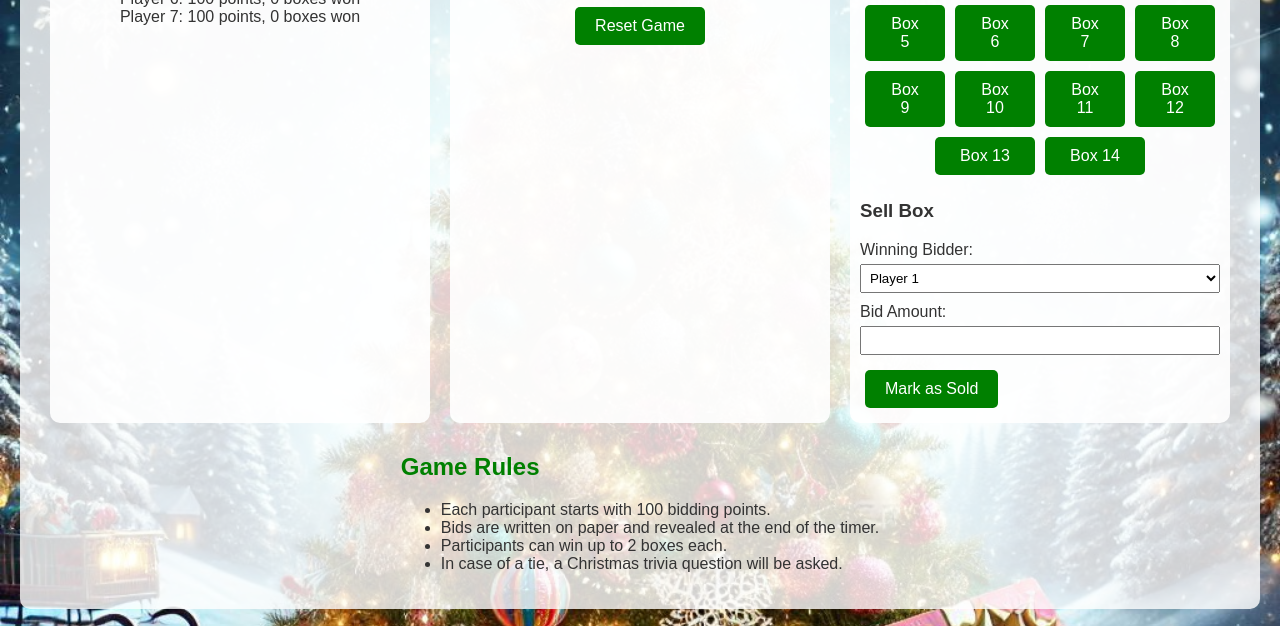
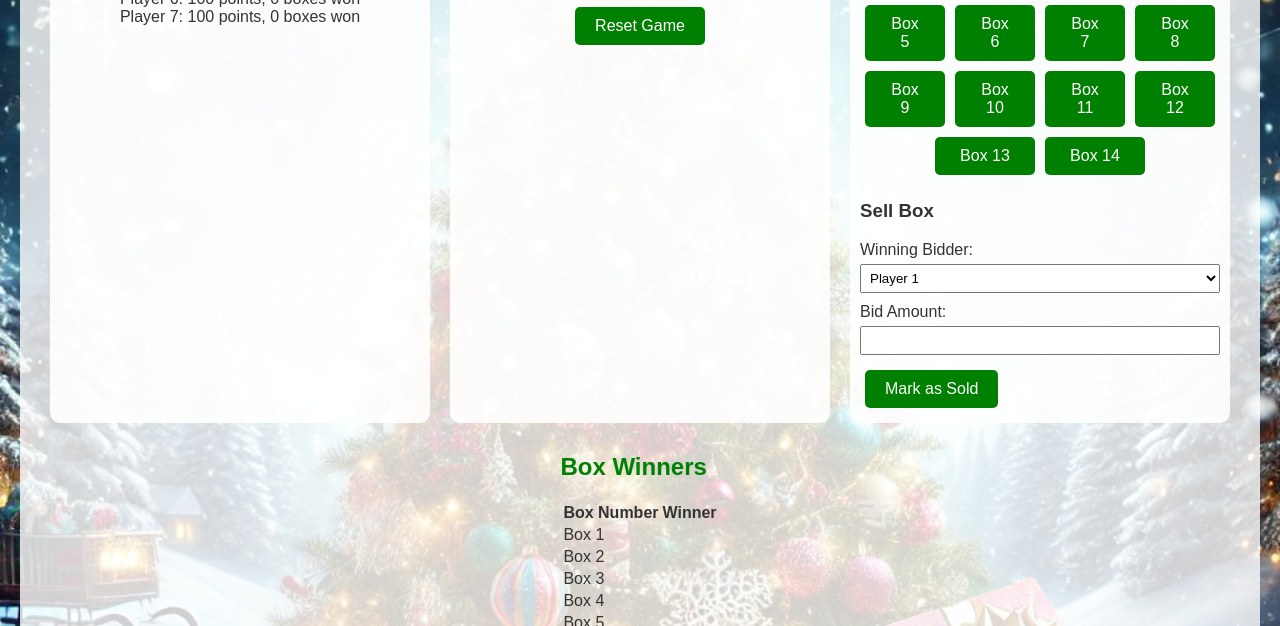
Before and after one commit to sethtbacon/mystery_box_game, a website: page christmas-mystery-box-bidding-game/src/index.html in a window 1280 px wide. Shown: the part 326-952 px from the top of the page. Drawn offline with Linux system fonts and the light colour scheme; files whose address does not match are found by name.

Commit message:
HTML: Added a table to display the list of boxes and the winning bidders. JavaScript: Added the updateBoxWinners function to populate the table with the list of boxes and the winning bidders. Called updateBoxWinners whenever a box is marked as sold and when the game is reset.

```diff
--- a/christmas-mystery-box-bidding-game/src/index.html
+++ b/christmas-mystery-box-bidding-game/src/index.html
@@ -45,6 +45,20 @@
                 </div>
             </div>
         </div>
+        <div id="box-winners">
+            <h2>Box Winners</h2>
+            <table>
+                <thead>
+                    <tr>
+                        <th>Box Number</th>
+                        <th>Winner</th>
+                    </tr>
+                </thead>
+                <tbody id="box-winners-body">
+                    <!-- Box winners will be dynamically generated here -->
+                </tbody>
+            </table>
+        </div>
         <div id="rules">
             <h2>Game Rules</h2>
             <ul>
--- a/christmas-mystery-box-bidding-game/src/script.js
+++ b/christmas-mystery-box-bidding-game/src/script.js
@@ -147,6 +147,7 @@ document.addEventListener('DOMContentLoaded', () => {
                 box.bidAmount = bidAmount;
                 updateScoreboard();
                 updateBoxButtons();
+                updateBoxWinners();
                 document.getElementById('sell-box-form').style.display = 'none';
                 document.getElementById('sold-box-details').style.display = 'block';
                 document.getElementById('sold-box-info').innerText = `Winning Bidder: ${winningBidder}, Bid Amount: ${bidAmount}`;
@@ -154,6 +155,22 @@ document.addEventListener('DOMContentLoaded', () => {
         } else {
             alert('Invalid bid amount or insufficient points.');
         }
+    }
+
+    // Function to update the box winners table
+    function updateBoxWinners() {
+        const boxWinnersBody = document.getElementById('box-winners-body');
+        boxWinnersBody.innerHTML = '';
+        boxes.forEach(box => {
+            const row = document.createElement('tr');
+            const boxNumberCell = document.createElement('td');
+            const winnerCell = document.createElement('td');
+            boxNumberCell.innerText = `Box ${box.number}`;
+            winnerCell.innerText = box.sold ? box.winningBidder : '';
+            row.appendChild(boxNumberCell);
+            row.appendChild(winnerCell);
+            boxWinnersBody.appendChild(row);
+        });
     }
 
     // Function to reset the game
@@ -164,6 +181,7 @@ document.addEventListener('DOMContentLoaded', () => {
         resetTimer();
         updateScoreboard();
         updateBoxButtons();
+        updateBoxWinners();
         document.getElementById('sell-box-form').style.display = 'none';
         document.getElementById('sold-box-details').style.display = 'none';
     }
@@ -177,5 +195,6 @@ document.addEventListener('DOMContentLoaded', () => {
 
     // Start the game
     updateScoreboard();
+    updateBoxWinners();
     startBiddingRound(currentBox);
 });
```
